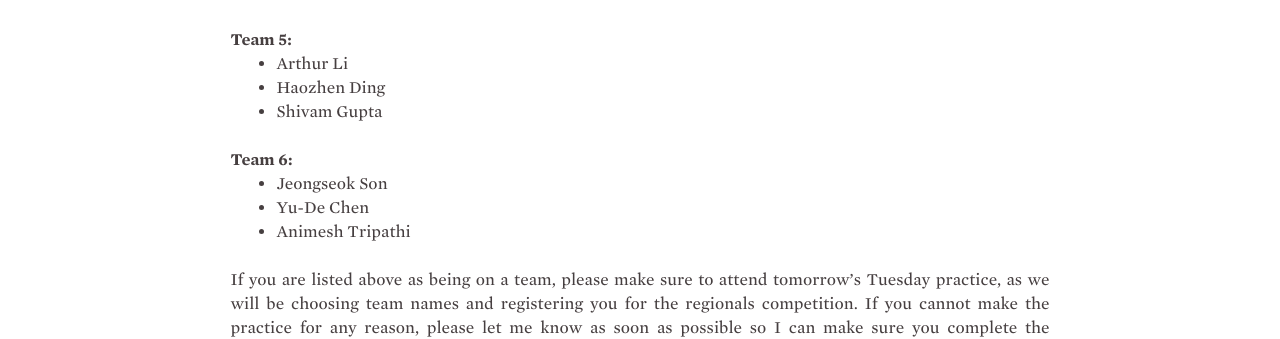
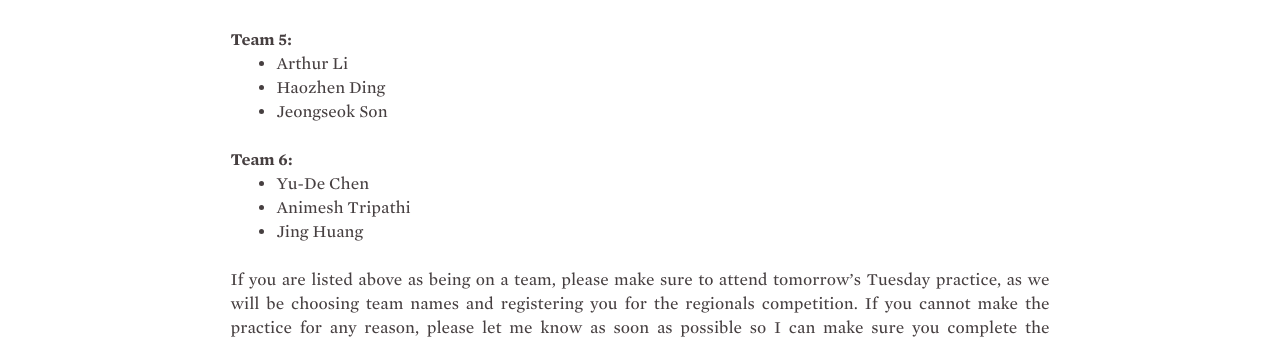
Before and after one commit to acm-uiuc/icpc-website, a Jekyll site: the page built from _posts/2015-10-12-regionals-team-announcements.md, in a window 1280 px wide. Shown: the part 685-1024 px from the top of the page. Built offline with Jekyll 4.4.1, drawn with Linux system fonts in a browser that asks for light colours; nearby versions of some CDN libraries; some web fonts are replaced; Markdown is read by kramdown in place of the engine named in the settings.

Commit message:
Updating the ICPC regionals teams announcement.

```diff
--- a/_posts/2015-10-12-regionals-team-announcements.md
+++ b/_posts/2015-10-12-regionals-team-announcements.md
@@ -45,15 +45,15 @@ Congratulations to the following people, who made it onto teams for regionals!
 
   * Arthur Li
   * Haozhen Ding
-  * Shivam Gupta
+  * Jeongseok Son
 
 <br>
 
 **Team 6:**
 
-  * Jeongseok Son
   * Yu-De Chen
   * Animesh Tripathi
+  * Jing Huang
 
 <br>
 
```
